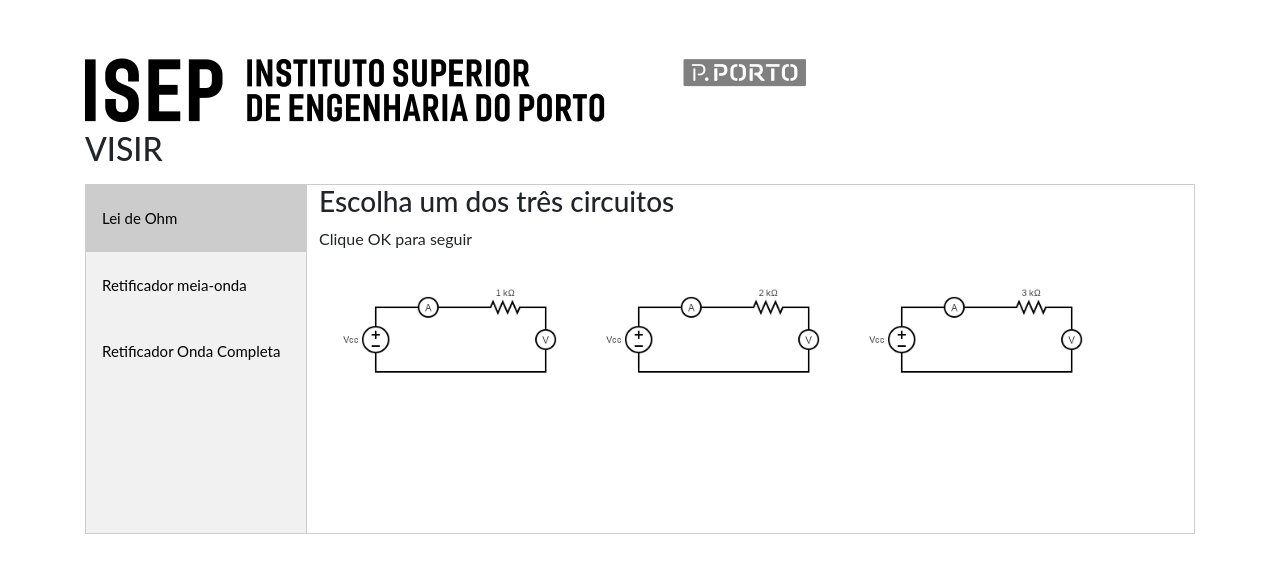
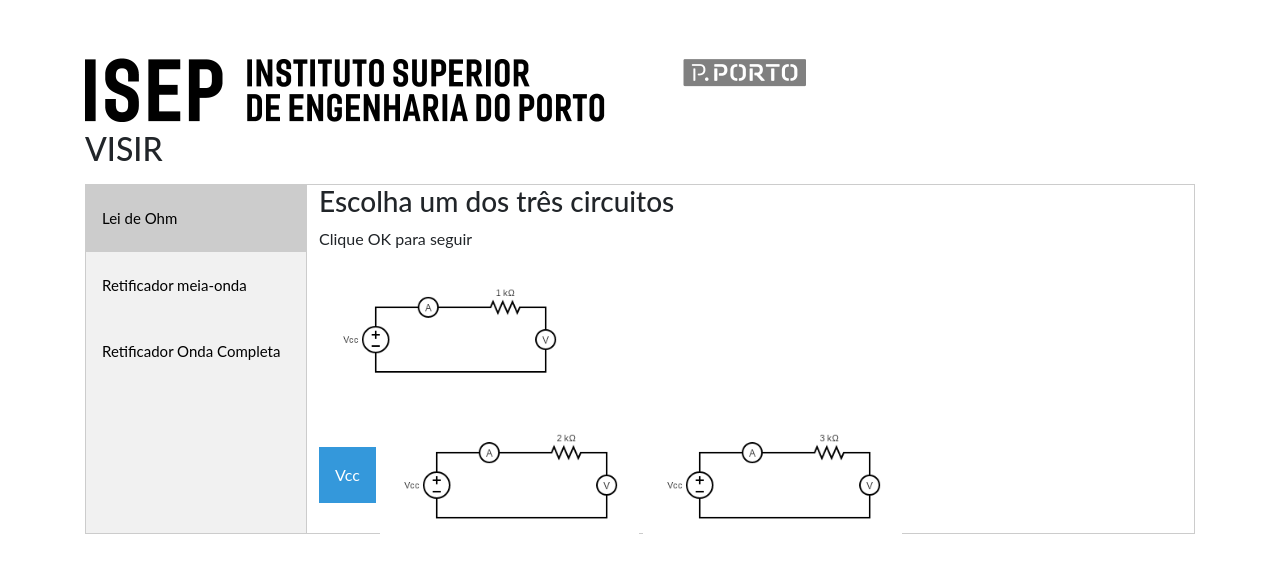
Before and after one commit to eddygrinder/Unnamed-Thesis_PCCode, a Flask app: page / in a window 1280 px wide. Shown: the part 57-630 px from the top of the page. Run offline with Flask 3, Linux system fonts and the light colour scheme; a user stored in the database is signed in; some libraries are stand-ins or nearby versions.

Commit message:
update dropdown menu

```diff
--- a/webserver/main.py
+++ b/webserver/main.py
@@ -19,8 +19,7 @@ def serve_image(filename):
 #Rota para receber o parâmetro binário e usar no shift_register.py
 @app.route('/atualizar_shift_register', methods=['GET'])
 def atualizar_shift_register():
-    parametro = request.args.get('parametro')
-
+    parametro = request.arg.get('parametro','')
     # Remove o prefixo '0b' se presente
     if parametro.startswith('0b'):
         parametro = parametro[2:]
--- a/webserver/website/templates/home.html
+++ b/webserver/website/templates/home.html
@@ -57,6 +57,51 @@
     max-width: 100%;
     height: auto;
   }
+
+  /* Dropdown menu */
+  .dropbtn {
+    background-color: #3498db;
+    color: white;
+    padding: 16px;
+    font-size: 16px;
+    border: none;
+    cursor: pointer;
+  }
+
+  .dropbtn:hover,
+  .dropbtn:focus {
+    background-color: #2980b9;
+  }
+
+  .dropdown {
+    position: relative;
+    display: inline-block;
+  }
+
+  .dropdown-content {
+    display: none;
+    position: absolute;
+    background-color: #f1f1f1;
+    min-width: 160px;
+    overflow: auto;
+    box-shadow: 0px 8px 16px 0px rgba(0, 0, 0, 0.2);
+    z-index: 1;
+  }
+
+  .dropdown-content a {
+    color: black;
+    padding: 12px 16px;
+    text-decoration: none;
+    display: block;
+  }
+
+  .dropdown a:hover {
+    background-color: #ddd;
+  }
+
+  .show {
+    display: block;
+  }
 </style>
 <body>
   <h1><img src="../images/logo_20230106.png" /></h1>
@@ -91,7 +136,15 @@
         onclick="redirecionarPaginaEAcionar('10010101', 'output')"
         style="cursor: pointer"
       />
-
+      <p></p>
+      <div class="dropdown">
+        <button onclick="myFunction()" class="dropbtn">Vcc</button>
+        <div id="myDropdown" class="dropdown-content">
+          <a href="#home">Home</a>
+          <a href="#about">About</a>
+          <a href="#contact">Contact</a>
+        </div>
+      </div>
       <img
         src="../images/circuit_R2.png"
         width="30%"
@@ -165,5 +218,27 @@
     }
   </script>
 
+  <script>
+    /* When the user clicks on the button,
+  toggle between hiding and showing the dropdown content */
+    function myFunction() {
+      document.getElementById("myDropdown").classList.toggle("show");
+    }
+
+    // Close the dropdown if the user clicks outside of it
+    window.onclick = function (event) {
+      if (!event.target.matches(".dropbtn")) {
+        var dropdowns = document.getElementsByClassName("dropdown-content");
+        var i;
+        for (i = 0; i < dropdowns.length; i++) {
+          var openDropdown = dropdowns[i];
+          if (openDropdown.classList.contains("show")) {
+            openDropdown.classList.remove("show");
+          }
+        }
+      }
+    };
+  </script>
+
   {% endblock %}
 </body>
```
Also changed, not shown: 3 other files.
